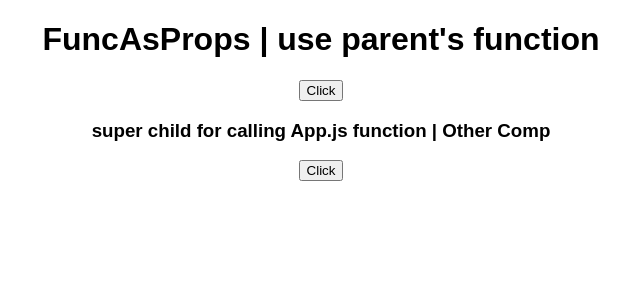
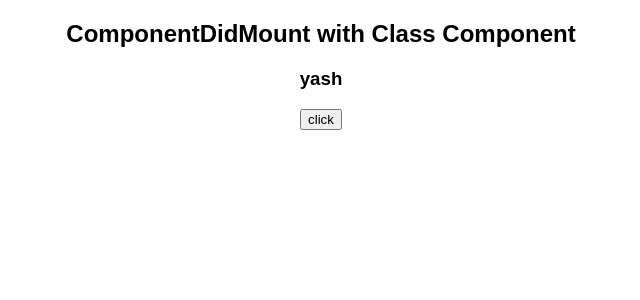
Before and after one commit to yash-jivani/Learn-React-CS, a React (Create React App) app: page / in a window 1280 px wide. Shown: the top 300 px of the page, without its empty margins (319-959 px from the left). Built offline with nearby package versions, Linux system fonts and the light colour scheme.

Commit message:
componentDidMount

```diff
--- a/src/App.js
+++ b/src/App.js
@@ -1,15 +1,38 @@
-import React from 'react'
-import FuncAsProps from './component/FuncAsProps'
 
-const parentFunc = () => {
-  alert('Parent Function')
-  console.log('Function from parent (App.js)')
+/*
+
+===== componentDidMount =====
+
+? jab HTMl comp ready hota hai uske bad componentDidMount call hota hai
+? use : with APIs
+* HTML comp ready hone ke bad render method more thn 1 time call kar skte hai lekin componentDidMount sirf ek bar hi call hota hai
+
+*/
+
+import React from "react";
+
+export default class App extends React.Component{
+
+  constructor(){
+    super()
+    this.state={
+      name:'yash'
+    }
+    console.log('constructor called')
+  }
+
+  componentDidMount(){
+    console.log('componentDid Mount called')
+  }
+
+  render(){
+    console.log('render called')
+    return(
+      <div className="container">
+        <h2>ComponentDidMount with Class Component</h2>
+        <h3>{this.state.name}</h3>
+        <button onClick={()=>{this.setState({name:'yash-jivani'})}}>click</button>
+      </div>
+    )
+  }
 }
-
-export default function App() {
-  return (
-    <div className='container'>
-      <FuncAsProps funcX = {parentFunc} />
-    </div>
-  )
-}
```
